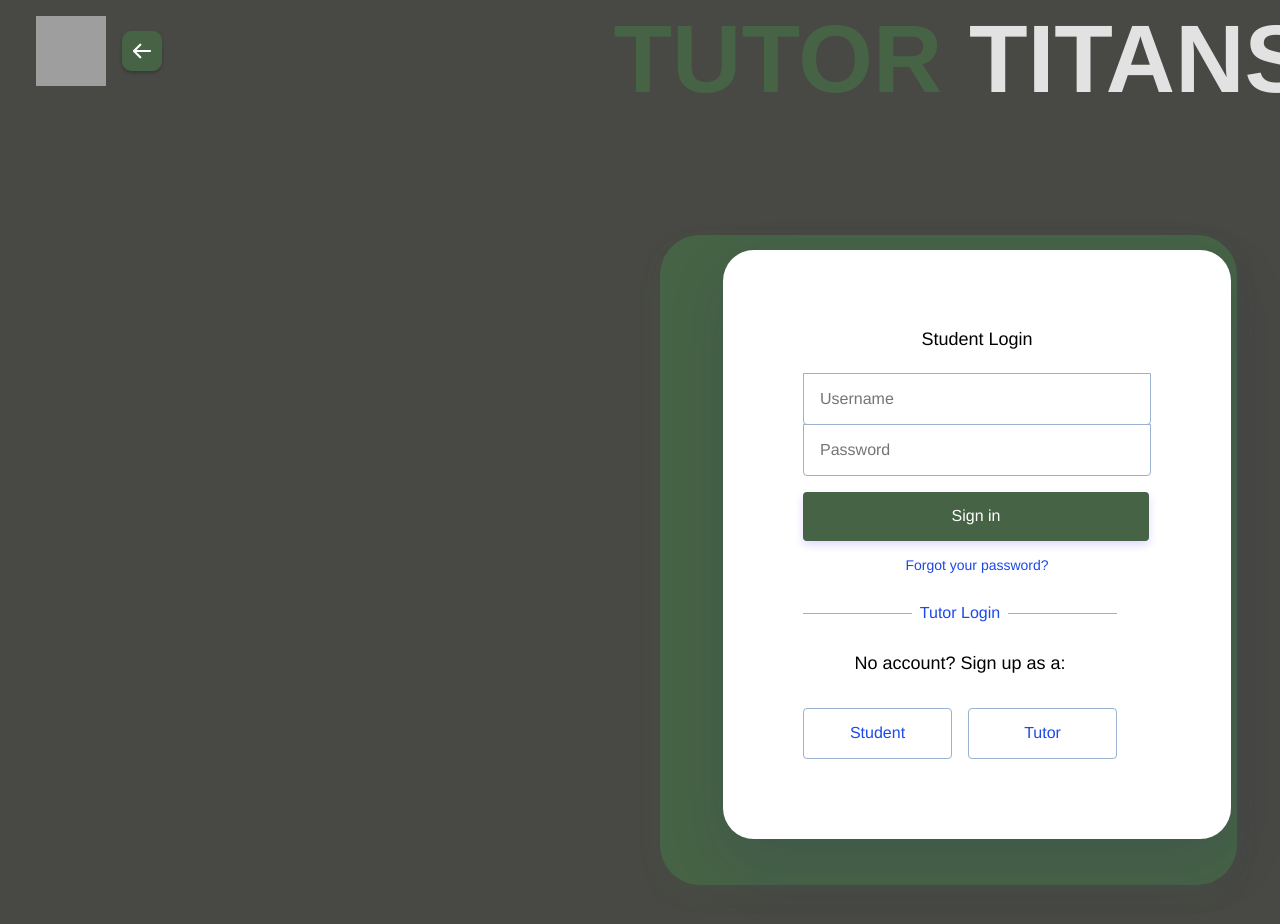
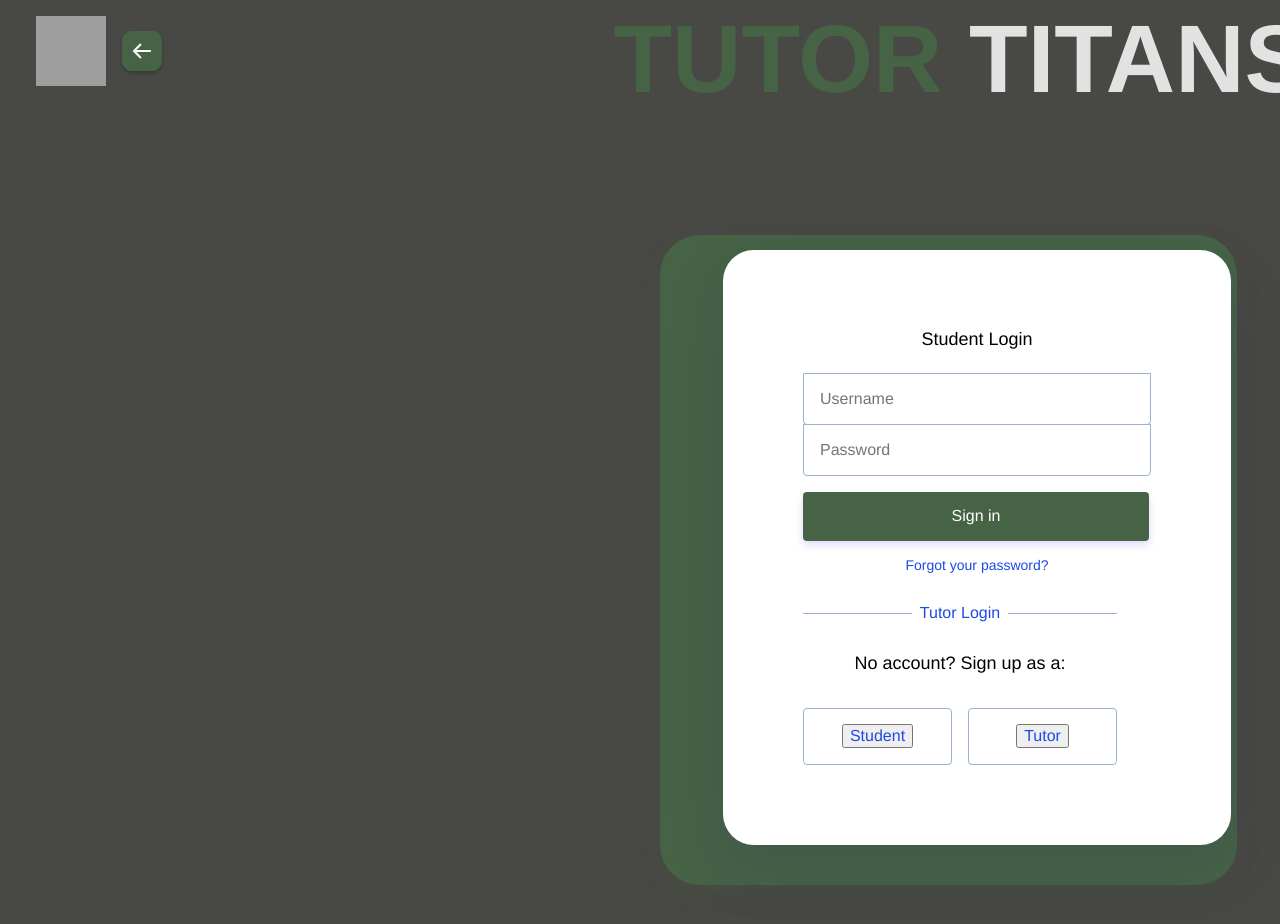
Before and after one commit to wesbruh/TutorWebsite, a React (Create React App) app in the folder client/: page / in a window 1280 px wide. Shown: the top 924 px of the page. Built offline with nearby package versions, Linux system fonts and the light colour scheme; grey boxes are pictures that could not be loaded.

Commit message:
installed router dependencies, added to package.json. added routes to app.js. implemented functionality for buttons on student login page and the two sign up pages.

```diff
--- a/client/package.json
+++ b/client/package.json
@@ -8,6 +8,7 @@
     "@testing-library/user-event": "^13.5.0",
     "react": "^18.3.1",
     "react-dom": "^18.3.1",
+    "react-router-dom": "^6.28.0",
     "react-scripts": "5.0.1",
     "web-vitals": "^2.1.4"
   },
--- a/client/src/App.js
+++ b/client/src/App.js
@@ -1,4 +1,4 @@
-import './App.css';
+import { BrowserRouter as Router, Routes, Route, Link} from "react-router-dom";
 import { StudentLoginPage } from './Login/indexStudentLogin';
 import { StudentSignUp } from './Sign-Up/indexStudentSign-Up';
 import { TutorSignUp } from './Sign-Up/indexTutorSign-Up';
@@ -9,9 +9,13 @@ import { TutorSettingsPage } from './ProfileManagement/indexTutorSettings';*/
 
 function App() {
   return(
-    <div>
-      <StudentLoginPage></StudentLoginPage>
-    </div>
+    <Router>
+      <Routes>
+        <Route path="/" element={<StudentLoginPage />} />
+        <Route path="/studentsignup" element={<StudentSignUp />} />
+        <Route path="/tutorsignup" element={<TutorSignUp />} />
+      </Routes>
+    </Router>
   );
 }
 
--- a/client/src/Login/indexStudentLogin.jsx
+++ b/client/src/Login/indexStudentLogin.jsx
@@ -1,4 +1,5 @@
 import React from "react";
+import { useNavigate } from 'react-router-dom';
 /* IMAGES NEED TO BE SUPPORTED, JUST TESTING RIGHT NOW - JAGROOP*/
 /*import { Frame } from "./Frame";*/
 import backButton from "../assets/BackButton.png";
@@ -7,6 +8,15 @@ import logo from "../assets/logo.svg";
 import "./styleStudentLogin.css"; // Modified
 
 export const StudentLoginPage = () => {
+    const navigate = useNavigate();
+    // navigation functions used for buttons
+    const studentSignup = () =>{
+        navigate('/studentsignup');
+    };
+    const tutorSignup = () =>{
+        navigate('/tutorsignup');
+    };
+
     return (
         <div className="student-login-page">
             <div className="div">
@@ -61,11 +71,11 @@ export const StudentLoginPage = () => {
 
                             <div className="sign-up-buttons">
                                 <div className="div-wrapper">
-                                    <div className="text-wrapper-5">Student</div>
+                                    <button className="text-wrapper-5" onClick={studentSignup}>Student</button>
                                 </div>
 
                                 <div className="div-wrapper">
-                                    <div className="text-wrapper-5">Tutor</div>
+                                    <button className="text-wrapper-5" onClick={tutorSignup}>Tutor</button>
                                 </div>
                             </div>
                         </div>
--- a/client/src/Sign-Up/indexStudentSign-Up.jsx
+++ b/client/src/Sign-Up/indexStudentSign-Up.jsx
@@ -1,10 +1,17 @@
 import React from "react";
+import { BrowserRouter as Router, Routes, Route, Link} from "react-router-dom";
+import { useNavigate } from 'react-router-dom';
 import backButton from "../assets/BackButton.png";
 import greenRectangleDesign from "../assets/greenbox.png";
 import logo from "../assets/logo.svg";
 import "./styleStudentSign-Up.css";
 
 export const StudentSignUp = () => {
+    const navigate = useNavigate();
+    const tutorSignup = () =>{
+        navigate('/tutorsignup');
+    };
+
     return (
         <div className="student-sign-up">
         <div className="div">
@@ -67,7 +74,7 @@ export const StudentSignUp = () => {
 
                 <div className="sign-up-buttons">
                     <div className="tutor-button">
-                  <div className="tutor">Tutor Sign Up</div>
+                    <button className="tutor" onClick={tutorSignup}>Tutor Sign Up</button>
                     </div>
                 </div>
                 </div>
@@ -77,7 +84,6 @@ export const StudentSignUp = () => {
             <div className="top-bar">
             <div className="back-logo">
                 <img className="logo" alt="Logo" src={logo} />
-
                     <img className="back-button" alt="Back button" src={backButton} />
             </div>
 
--- a/client/src/Sign-Up/indexTutorSign-Up.jsx
+++ b/client/src/Sign-Up/indexTutorSign-Up.jsx
@@ -1,10 +1,16 @@
 import React from "react";
+import { Navigate, useNavigate } from "react-router-dom";
 import backButton from "../assets/BackButton.png";
 import greenRectangleDesign from "../assets/greenbox.png";
 import logo from "../assets/logo.svg";
 import "./styleTutorSign-Up.css";
 
 export const TutorSignUp = () => {
+    const navigate = useNavigate();
+    const studentSignup = () => {
+        navigate('/studentsignup');
+    };
+
     return (
         <div className="tutor-sign-up">
         <div className="div">
@@ -67,7 +73,7 @@ export const TutorSignUp = () => {
 
                 <div className="sign-up-buttons">
                     <div className="tutor-button">
-                  <div className="tutor">Student Sign Up</div>
+                    <button className="tutor" onClick={studentSignup}>Student Sign Up</button>
                     </div>
                 </div>
                 </div>
```
Also changed, not shown: 1 other file (tests, documents, lock files or other folders). Lines whose indentation alone changed are shown as unchanged.
